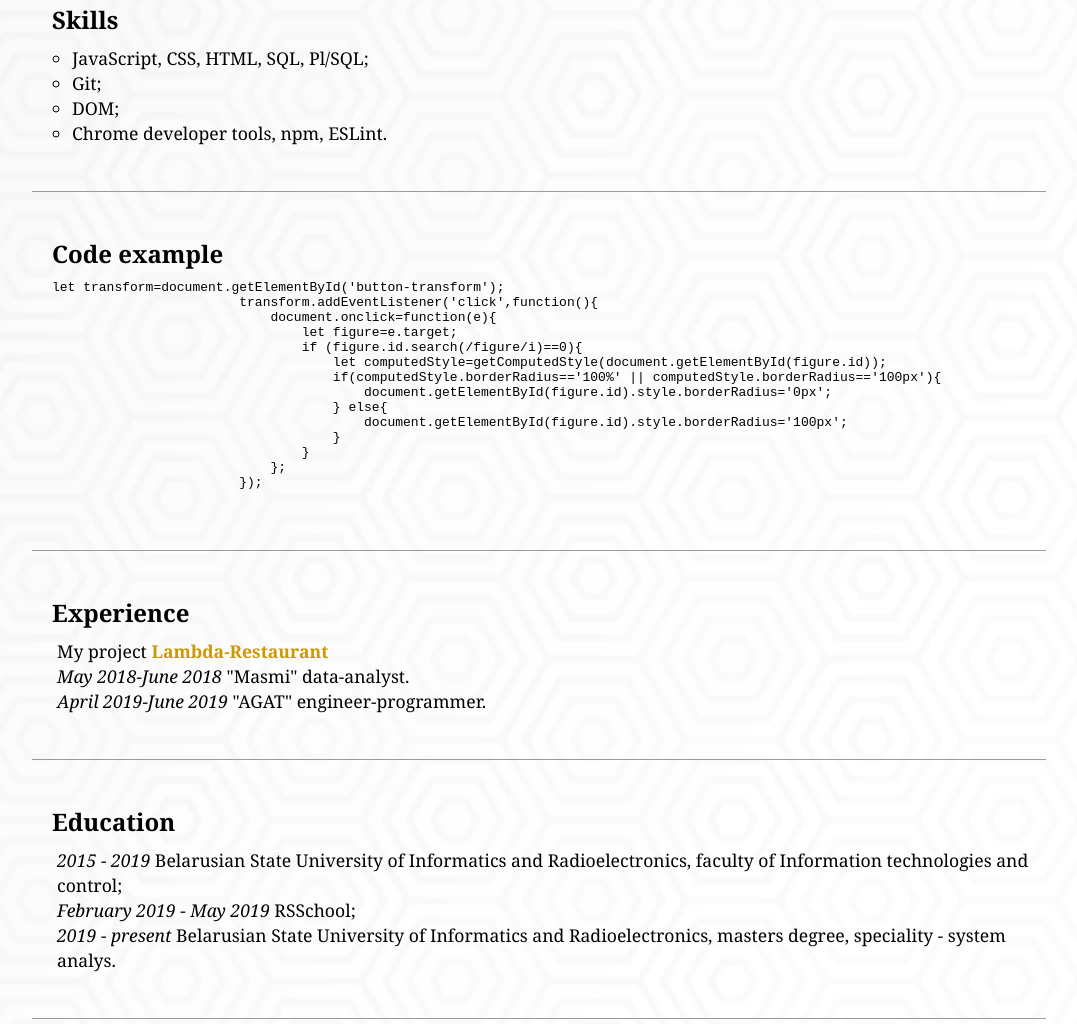
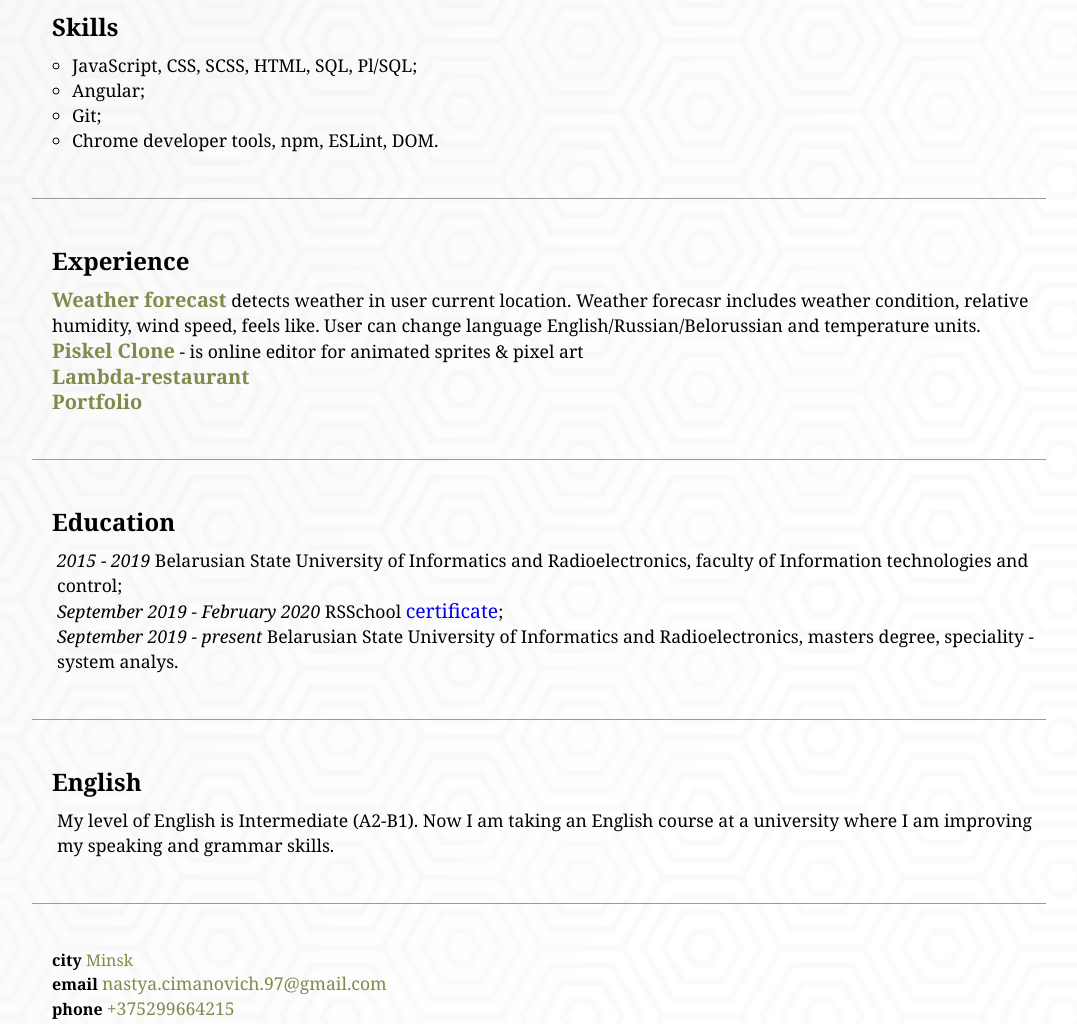
Before and after one commit to NastyaTsimanovich97/rsschool-cv, a plain HTML site: page index.html in a window 1280 px wide. Shown: the part 827-1851 px from the top of the page, without its empty margins (101-1178 px from the left). Drawn offline with Linux system fonts and the light colour scheme; a web font is replaced by a local one.

Commit message:
feat: add new project

```diff
--- a/index.html
+++ b/index.html
@@ -47,14 +47,14 @@
         <section>
             <h2 class="head-skills" id="skills">Skills</h2>
                 <ul class="skills">
-                    <li>JavaScript, CSS, HTML, SQL, Pl/SQL;</li>
+                    <li>JavaScript, CSS, SCSS, HTML, SQL, Pl/SQL;</li>
+                    <li>Angular;</li>
                     <li>Git;</li>
-                    <li>DOM;</li>
-                    <li>Chrome developer tools, npm, ESLint.</li>
+                    <li>Chrome developer tools, npm, ESLint, DOM.</li>
                 </ul>
         </section>
-        <div class="line"></div>
-        <section>
+        <!-- <div class="line"></div> -->
+        <!-- <section>
             <h2 class="head-code" id="code">Code example</h2>
             <pre>let transform=document.getElementById('button-transform');
                         transform.addEventListener('click',function(){
@@ -71,29 +71,32 @@
                             };
                         });
                     </pre>
-        </section>
+        </section> -->
         <div class="line"></div>
         <section>
             <h2 class="head-experience" id="experience">Experience</h2>
-            <p>
-                My project <a class="project-lamba" href="https://nastyatsimanovich97.github.io/" target="_blank">Lambda-Restaurant</a><br>
-                <em>May 2018-June 2018 </em> "Masmi" data-analyst.<br>
-                <em>April 2019-June 2019 </em> "AGAT" engineer-programmer.
-            </p>
+            <div class="project-container">
+                <p><a class="my-project" href="https://nastyatsimanovich97.github.io/weather-forecast/fancy-weather/" target="_blank">Weather forecast</a>
+                    detects weather in user current location. Weather forecasr includes weather condition, relative humidity, wind speed, feels like. User can change language English/Russian/Belorussian and temperature units. </p>
+                <p><a class="my-project" href=" https://nastyatsimanovich97.github.io/piskel/src/components/landing/" target="_blank">Piskel Clone</a>
+                    - is online editor for animated sprites & pixel art</p>
+                <a class="my-project" href="https://nastyatsimanovich97.github.io/" target="_blank">Lambda-restaurant</a>
+                <a class="my-project" href="https://nastyatsimanovich97.github.io/portfolio/" target="_blank">Portfolio</a>
+            </div>
         </section>
         <div class="line"></div>
         <section>
             <h2 class="head-education" id="education">Education</h2>
             <p>
                 <em>2015 - 2019</em> Belarusian State University of Informatics and Radioelectronics, faculty of Information technologies and control;<br>
-                <em>February 2019 - May 2019</em> RSSchool;<br>
-                <em>2019 - present</em> Belarusian State University of Informatics and Radioelectronics, masters degree, speciality - system analys.
+                <em>September 2019 - February 2020</em> RSSchool <a href="https://app.rs.school/certificate/l72koy2y" target="_blank">certificate</a>;<br>
+                <em>September 2019 - present</em> Belarusian State University of Informatics and Radioelectronics, masters degree, speciality - system analys.
             </p>
         </section>
         <div class="line"></div>
          <section>
             <h2 class="head-english" id="english">English</h2>
-            <p>My level of English is Intermediate. Now I am taking an English course at a university where I am improving my speaking and grammar skills.</p>
+            <p>My level of English is Intermediate (A2-B1). Now I am taking an English course at a university where I am improving my speaking and grammar skills.</p>
         </section>
         <div class="line"></div>
     </main>
--- a/style.css
+++ b/style.css
@@ -4,6 +4,8 @@
 }
 a{
     text-decoration: none;
+    font-size: 1.1em;
+    line-height: 25px;
 }
 a:hover{
     font-size: 1.2em;
@@ -107,3 +109,12 @@ aside{
     margin-left: 25px;
     font-family: 'Source Serif Pro',"Georgia", serif;
 }
+.project-container{
+    display: flex;
+    flex-direction: column;
+}
+.project-container a{
+    font-size: 20px;
+    font-weight: 600;
+    color: rgb(128, 139, 75);
+}
```
